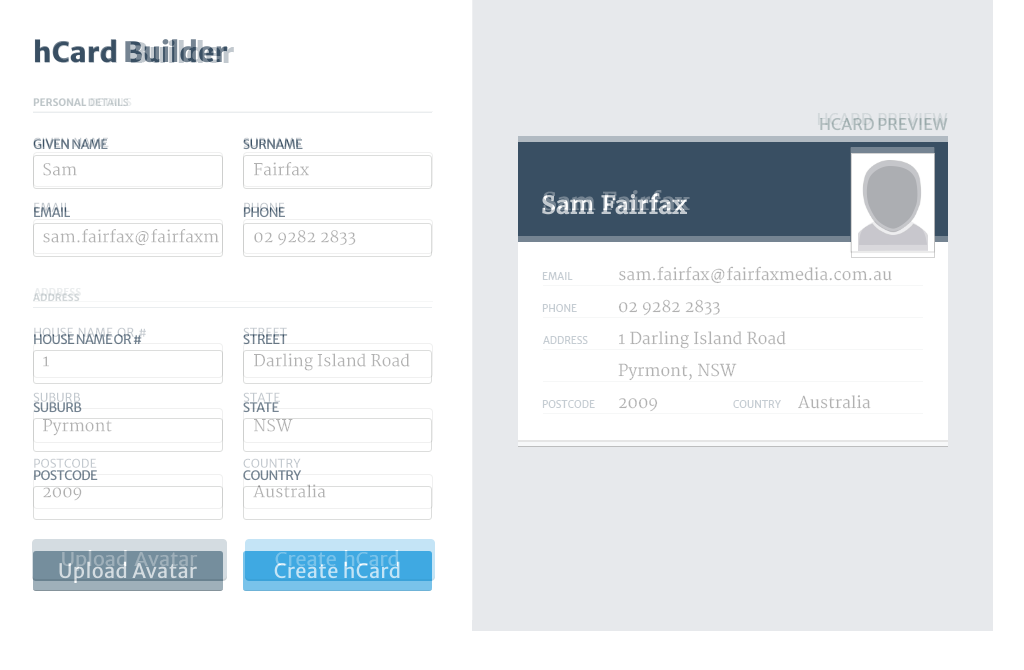
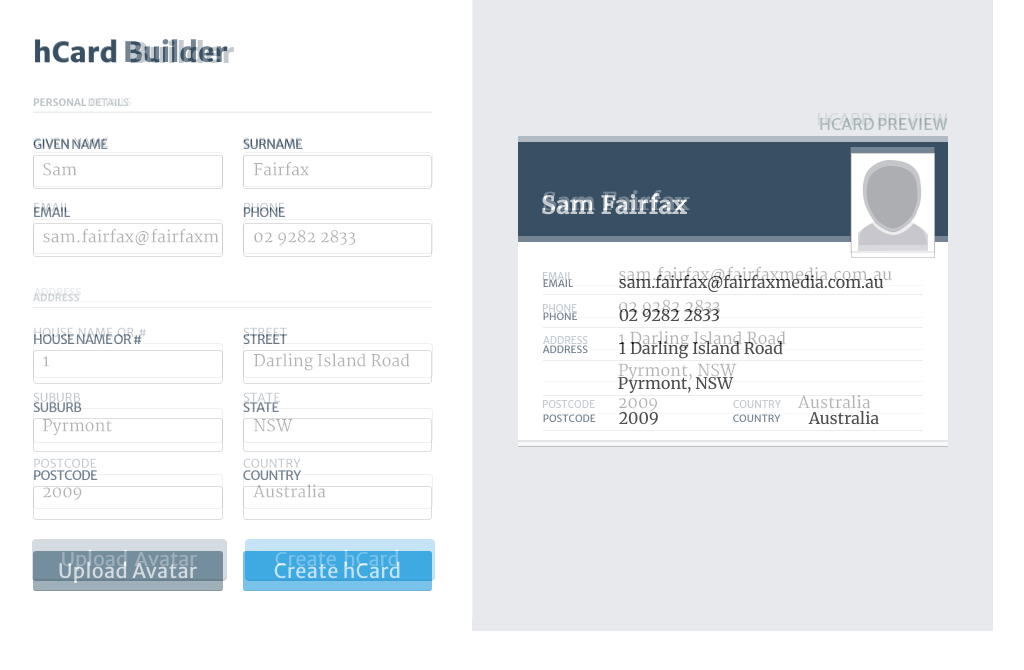
Before and after one commit to w1kt/domain-test, a React (Create React App) app: page / in a window 1280 px wide. Shown: the top 670 px of the page, without its empty margins (7-1031 px from the left). Built offline with nearby package versions, Linux system fonts and the light colour scheme.

Commit message:
Added static components for HCardPreview feature

```diff
--- a/src/features/HCard/components/CardItem/CardItem.css
+++ b/src/features/HCard/components/CardItem/CardItem.css
@@ -1,3 +1,32 @@
 .CardItem {
-
+  display: flex;
+  flex-direction: column;
+  border-bottom: 1px solid #E2E6E8;
+  margin-bottom: 10px;
 }
+.CardItem.inline {
+  display: inline-block;
+  width: 50%;
+}
+.CardItem .card-item-inner {
+  display: flex;
+}
+.CardItem .card-item-label {
+  display: flex;
+  align-items: center;
+  text-transform: uppercase;
+  font-size: 10px;
+  width: 70px;
+}
+.CardItem .card-item-value, .CardItem .card-item-extra-value {
+  font-family: 'Merriweather', serif;
+  font-size: 16px;
+  padding: 0 6px;
+  letter-spacing: 0.1px;
+  padding-bottom: 2px;
+}
+.CardItem .card-item-extra-value {
+  padding-top: 12px;
+  padding-left: 75px;
+  border-top: 1px solid #E2E6E8;
+}
--- a/src/features/HCard/components/CardItem/CardItem.tsx
+++ b/src/features/HCard/components/CardItem/CardItem.tsx
@@ -1,16 +1,37 @@
 import React from 'react';
 import './CardItem.css';
+import theme from '../../../../config/theme';
 
 interface Props {
   label: string;
   value: string;
+  extraLines?: string[];
+  inline?: boolean;
 }
 
 const CardItem: React.FC<Props> = props => {
   return (
-    <div className="CardItem">
-      <label htmlFor="card-item-value">{props.label}</label>
-      <span id="card-item-value">props.value</span>
+    <div className={`CardItem ${props.inline ? 'inline' : ''}`}>
+      <div className="card-item-inner">
+        <label
+          htmlFor="card-item-value"
+          className="card-item-label"
+          style={{ color: theme.accentColor }}
+        >
+          {props.label}
+        </label>
+        <span id="card-item-value" className="card-item-value">
+          {props.value}
+        </span>
+      </div>
+      {props.extraLines &&
+        props.extraLines.map(extraVal => {
+          return (
+            <span key={extraVal} className="card-item-extra-value">
+              {extraVal}
+            </span>
+          );
+        })}
     </div>
   );
 };
--- a/src/features/HCard/components/HCard.css
+++ b/src/features/HCard/components/HCard.css
@@ -2,5 +2,9 @@
   width: 430px;
   height: 305px;
   background: white;
-  border-bottom: 1px solid #AAAAAA;
+  border-bottom: 1px solid #aaaaaa;
 }
+.HCard .hcard-inner {
+  padding: 30px 25px;
+  margin-bottom: -15px;
+}
--- a/src/features/HCard/components/HCard.tsx
+++ b/src/features/HCard/components/HCard.tsx
@@ -1,11 +1,23 @@
 import React from 'react';
 import './HCard.css';
 import HeaderBar from './HeaderBar/HeaderBar';
+import CardItem from './CardItem/CardItem';
 
 const HCard: React.FC = () => {
   return (
     <div className="HCard">
       <HeaderBar title="Sam Fairfax" />
+      <div className="hcard-inner">
+        <CardItem label="Email" value="sam.fairfax@fairfaxmedia.com.au" />
+        <CardItem label="Phone" value="02 9282 2833" />
+        <CardItem
+          label="Address"
+          value="1 Darling Island Road"
+          extraLines={['Pyrmont, NSW']}
+        />
+        <CardItem label="Postcode" value="2009" inline />
+        <CardItem label="Country" value="Australia" inline />
+      </div>
     </div>
   );
 };
```
